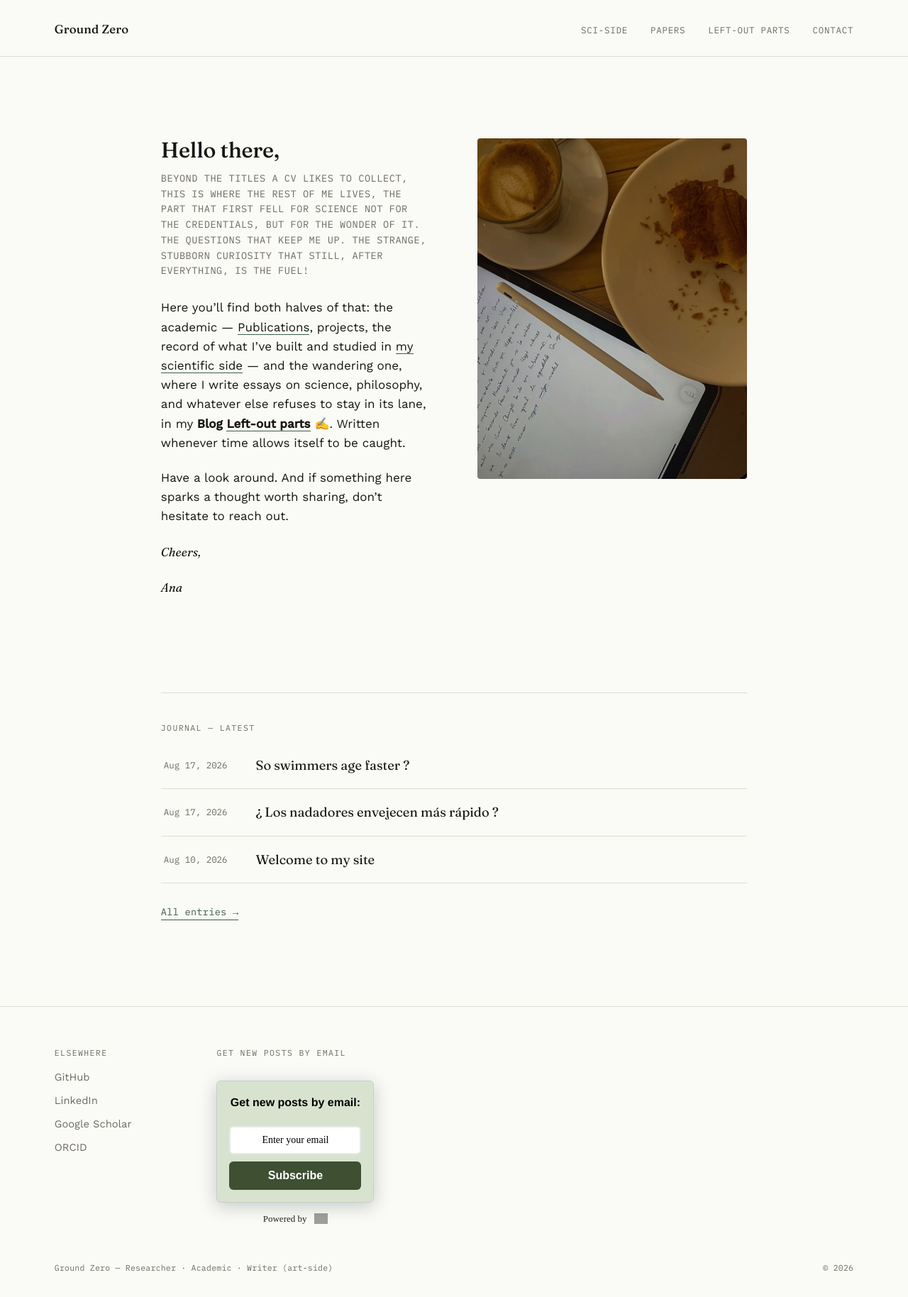
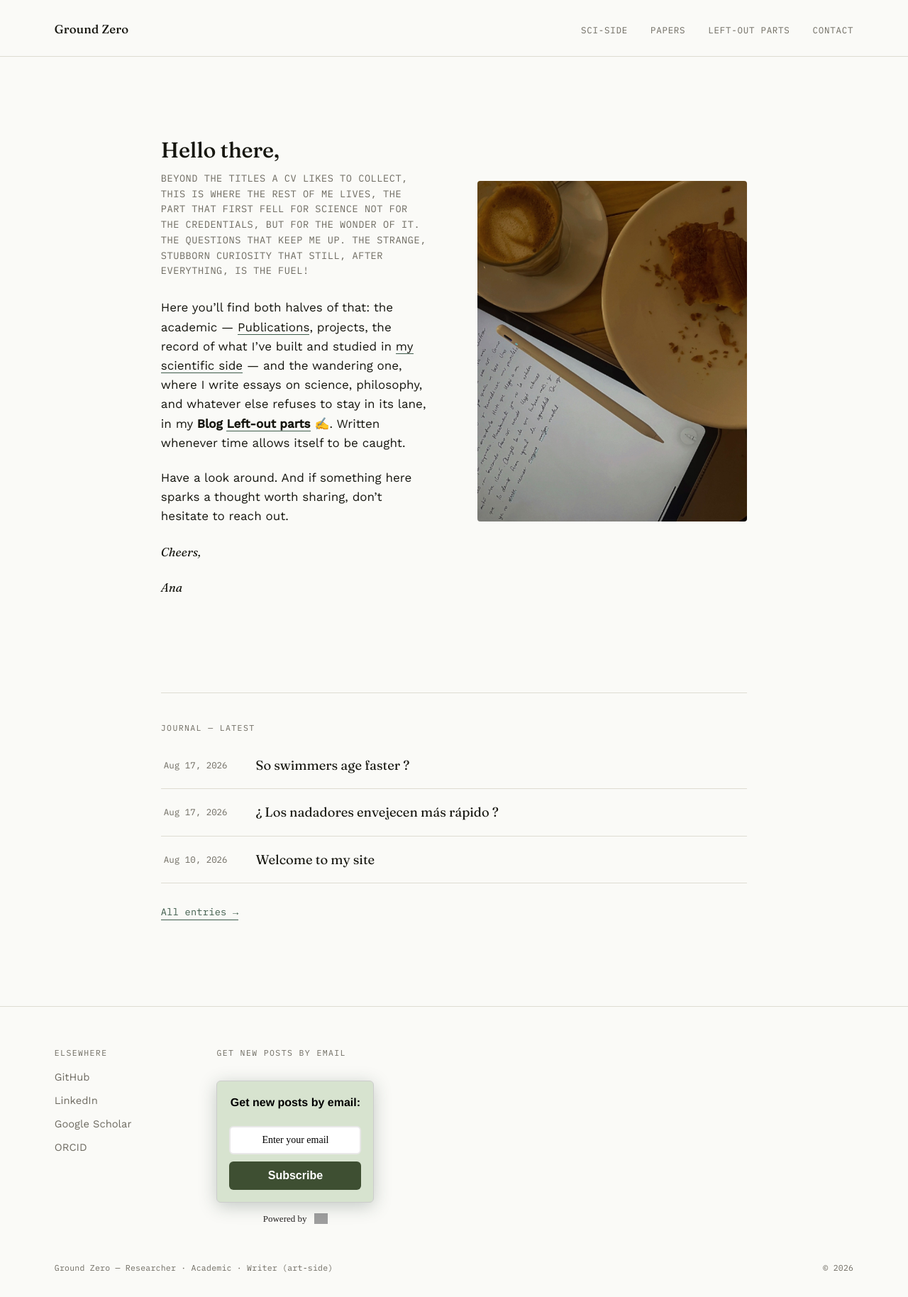
Before and after one commit to AnaAquiles/AnaAquiles.github.io, a Jekyll site: the page built from index.md, in a window 1280 px wide. Shown: the whole page at 71% size. Built offline with Jekyll 4.4.1, drawn with Linux system fonts in a browser that asks for light colours; grey boxes are pictures that could not be loaded.

Commit message:
Shift hero photo down

```diff
--- a/assets/css/style.css
+++ b/assets/css/style.css
@@ -179,6 +179,8 @@ a {
 
 .hero-photo {
   display: flex;
+  align-items: flex-start;
+  margin-top: 60px;
 }
 
 .hero-photo img {
```
